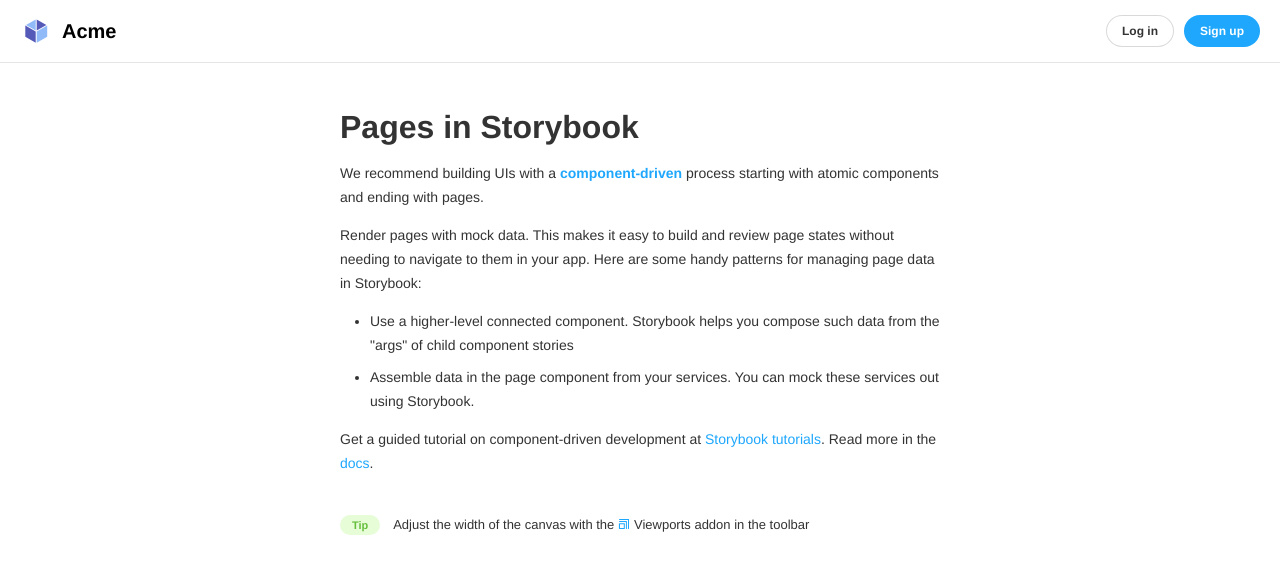
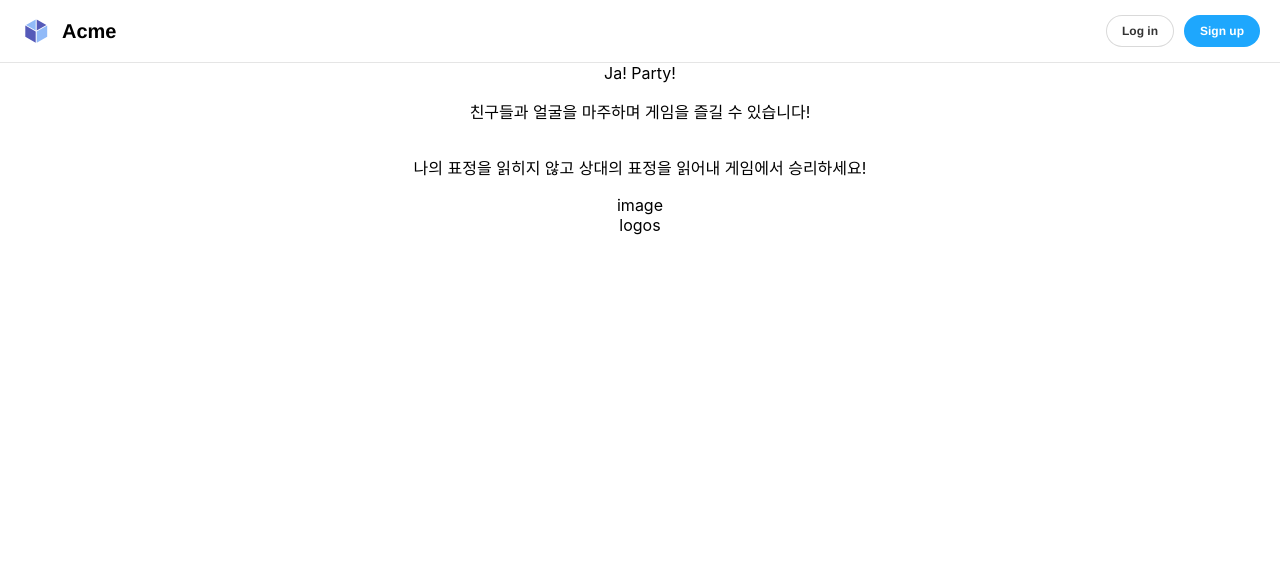
Before and after one commit to boostcampwm-2022/web36-Japari, a React (Create React App) app in the folder client/: page / in a window 1280 px wide. Shown: the top 574 px of the page. Built offline with nearby package versions, Linux system fonts and the light colour scheme.

Commit message:
feat: 🎸 코드/스타일 분리, @emotion/react사용을 위한 config 설정
BREAKING CHANGE: 🧨 \

```diff
--- a/client/src/pages/LandingPage.tsx
+++ /dev/null
@@ -1,8 +0,0 @@
-import React from "react";
-import { Page } from "../stories/Page";
-
-const LandingPage: React.FC = () => {
-  return <Page />;
-};
-
-export default LandingPage;
--- /dev/null
+++ b/client/src/pages/LandingPage/index.tsx
@@ -0,0 +1,20 @@
+/** @jsxImportSource @emotion/react */
+import React from "react";
+import { landingPageBodyStyle } from "./style";
+import { Page } from "../../stories/Page";
+
+const LandingPage: React.FC = () => {
+  return (
+    <Page>
+      <div css={landingPageBodyStyle}>
+        <div>Ja! Party!</div>
+        <p>친구들과 얼굴을 마주하며 게임을 즐길 수 있습니다!</p>
+        <p>나의 표정을 읽히지 않고 상대의 표정을 읽어내 게임에서 승리하세요!</p>
+        <div>image</div>
+        <div>logos</div>
+      </div>
+    </Page>
+  );
+};
+
+export default LandingPage;
--- /dev/null
+++ b/client/src/pages/LandingPage/style.ts
@@ -0,0 +1,8 @@
+import { css } from "@emotion/react";
+
+export const landingPageBodyStyle = css`
+  width: 100%;
+  display: flex;
+  flex-direction: column;
+  align-items: center;
+`;
--- a/client/src/stories/Page.tsx
+++ b/client/src/stories/Page.tsx
@@ -1,73 +1,28 @@
-import React from 'react';
+import React from "react";
 
-import { Header } from './Header';
-import './page.css';
+import { Header } from "./Header";
+import "./page.css";
 
 type User = {
   name: string;
 };
 
-export const Page: React.VFC = () => {
+interface PageProps {
+  children: React.ReactNode;
+}
+
+export const Page: React.FC<PageProps> = ({ children }) => {
   const [user, setUser] = React.useState<User>();
 
   return (
-    <article>
+    <div>
       <Header
         user={user}
-        onLogin={() => setUser({ name: 'Jane Doe' })}
+        onLogin={() => setUser({ name: "Jane Doe" })}
         onLogout={() => setUser(undefined)}
-        onCreateAccount={() => setUser({ name: 'Jane Doe' })}
+        onCreateAccount={() => setUser({ name: "Jane Doe" })}
       />
-
-      <section>
-        <h2>Pages in Storybook</h2>
-        <p>
-          We recommend building UIs with a{' '}
-          <a href="https://componentdriven.org" target="_blank" rel="noopener noreferrer">
-            <strong>component-driven</strong>
-          </a>{' '}
-          process starting with atomic components and ending with pages.
-        </p>
-        <p>
-          Render pages with mock data. This makes it easy to build and review page states without
-          needing to navigate to them in your app. Here are some handy patterns for managing page
-          data in Storybook:
-        </p>
-        <ul>
-          <li>
-            Use a higher-level connected component. Storybook helps you compose such data from the
-            "args" of child component stories
-          </li>
-          <li>
-            Assemble data in the page component from your services. You can mock these services out
-            using Storybook.
-          </li>
-        </ul>
-        <p>
-          Get a guided tutorial on component-driven development at{' '}
-          <a href="https://storybook.js.org/tutorials/" target="_blank" rel="noopener noreferrer">
-            Storybook tutorials
-          </a>
-          . Read more in the{' '}
-          <a href="https://storybook.js.org/docs" target="_blank" rel="noopener noreferrer">
-            docs
-          </a>
-          .
-        </p>
-        <div className="tip-wrapper">
-          <span className="tip">Tip</span> Adjust the width of the canvas with the{' '}
-          <svg width="10" height="10" viewBox="0 0 12 12" xmlns="http://www.w3.org/2000/svg">
-            <g fill="none" fillRule="evenodd">
-              <path
-                d="M1.5 5.2h4.8c.3 0 .5.2.5.4v5.1c-.1.2-.3.3-.4.3H1.4a.5.5 0 01-.5-.4V5.7c0-.3.2-.5.5-.5zm0-2.1h6.9c.3 0 .5.2.5.4v7a.5.5 0 01-1 0V4H1.5a.5.5 0 010-1zm0-2.1h9c.3 0 .5.2.5.4v9.1a.5.5 0 01-1 0V2H1.5a.5.5 0 010-1zm4.3 5.2H2V10h3.8V6.2z"
-                id="a"
-                fill="#999"
-              />
-            </g>
-          </svg>
-          Viewports addon in the toolbar
-        </div>
-      </section>
-    </article>
+      {children}
+    </div>
   );
 };
```
Also changed, not shown: client/tsconfig.json (+4 -9 lines).
